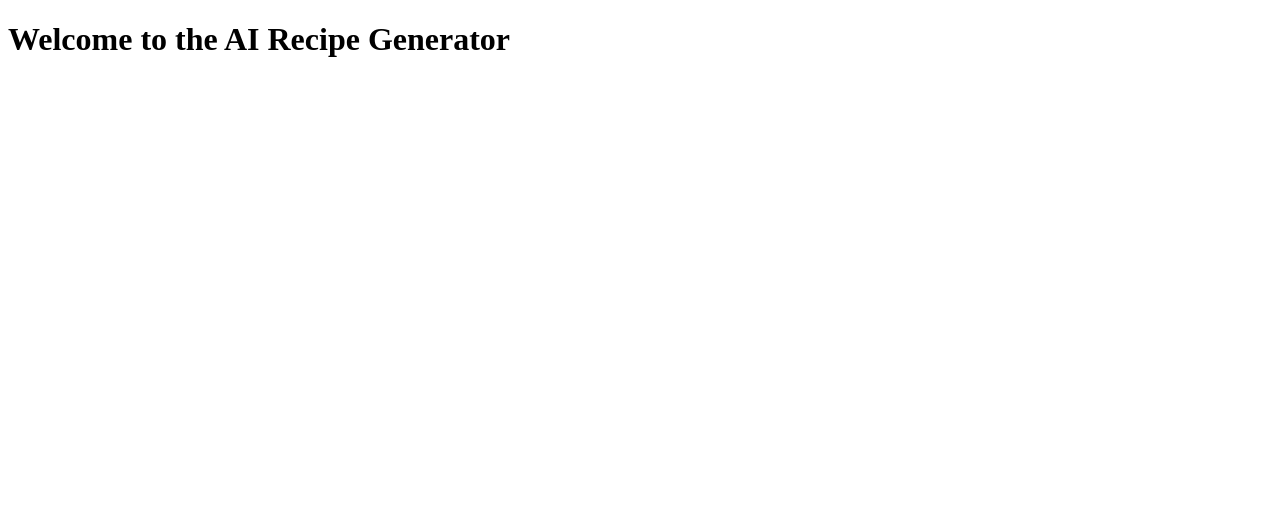
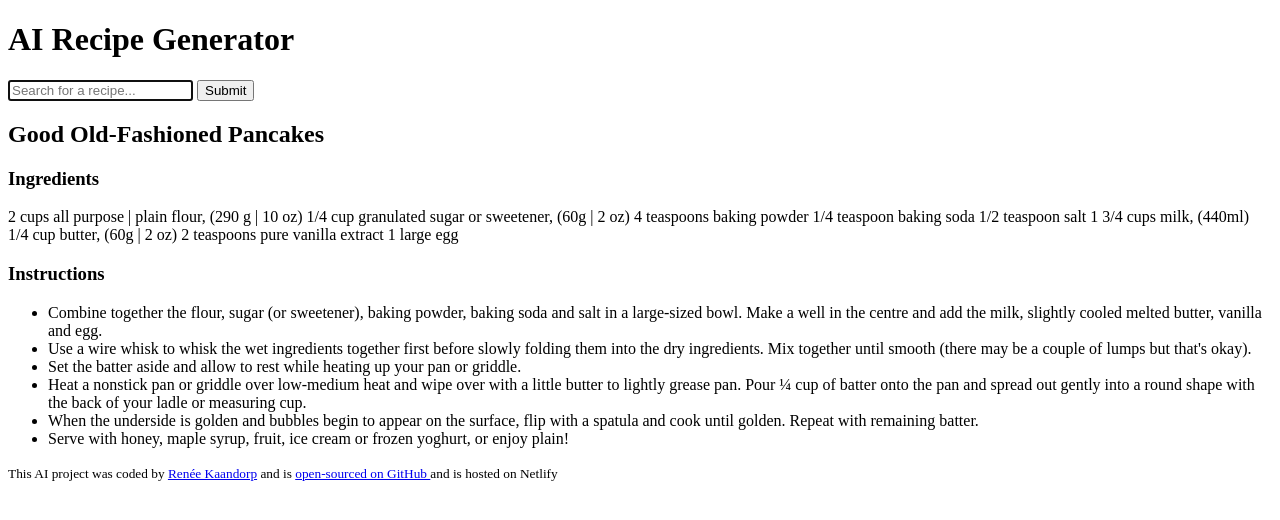
Before and after one commit to reneekaandorp/recipe-generator, a plain HTML site: page index.html in a window 1280 px wide. Drawn offline with Linux system fonts and the light colour scheme.

Commit message:
Added basic HTML structure

```diff
--- a/index.html
+++ b/index.html
@@ -8,7 +8,79 @@
     <title>AI Recipe Generator</title>
   </head>
   <body>
-    <h1>Welcome to the AI Recipe Generator</h1>
+    <header>
+      <h1>AI Recipe Generator</h1>
+    </header>
+    <main>
+      <form>
+        <input
+          type="text"
+          placeholder="Search for a recipe..."
+          autofocus
+          required
+        />
+        <input type="submit" />
+      </form>
+      <div>
+        <h2>Good Old-Fashioned Pancakes</h2>
+        <h3>Ingredients</h3>
+        <p>
+          2 cups all purpose | plain flour, (290 g | 10 oz) 1/4 cup granulated
+          sugar or sweetener, (60g | 2 oz) 4 teaspoons baking powder 1/4
+          teaspoon baking soda 1/2 teaspoon salt 1 3/4 cups milk, (440ml) 1/4
+          cup butter, (60g | 2 oz) 2 teaspoons pure vanilla extract 1 large egg
+        </p>
+        <h3>Instructions</h3>
+        <ul>
+          <li>
+            Combine together the flour, sugar (or sweetener), baking powder,
+            baking soda and salt in a large-sized bowl. Make a well in the
+            centre and add the milk, slightly cooled melted butter, vanilla and
+            egg.
+          </li>
+          <li>
+            Use a wire whisk to whisk the wet ingredients together first before
+            slowly folding them into the dry ingredients. Mix together until
+            smooth (there may be a couple of lumps but that's okay).
+          </li>
+          <li>
+            Set the batter aside and allow to rest while heating up your pan or
+            griddle.
+          </li>
+          <li>
+            Heat a nonstick pan or griddle over low-medium heat and wipe over
+            with a little butter to lightly grease pan. Pour ¼ cup of batter
+            onto the pan and spread out gently into a round shape with the back
+            of your ladle or measuring cup.
+          </li>
+          <li>
+            When the underside is golden and bubbles begin to appear on the
+            surface, flip with a spatula and cook until golden. Repeat with
+            remaining batter.
+          </li>
+          <li>
+            Serve with honey, maple syrup, fruit, ice cream or frozen yoghurt,
+            or enjoy plain!
+          </li>
+        </ul>
+      </div>
+    </main>
+    <footer>
+      <small>
+        This AI project was coded by
+        <a href="https://silly-llama-8d5577.netlify.app" target="_blank"
+          >Renée Kaandorp</a
+        >
+        and is
+        <a
+          href="https://github.com/reneekaandorp/recipe-generator"
+          target="_blank"
+        >
+          open-sourced on GitHub
+        </a>
+        and is hosted on Netlify
+      </small>
+    </footer>
     <script src="src/index.js"></script>
   </body>
 </html>
```
